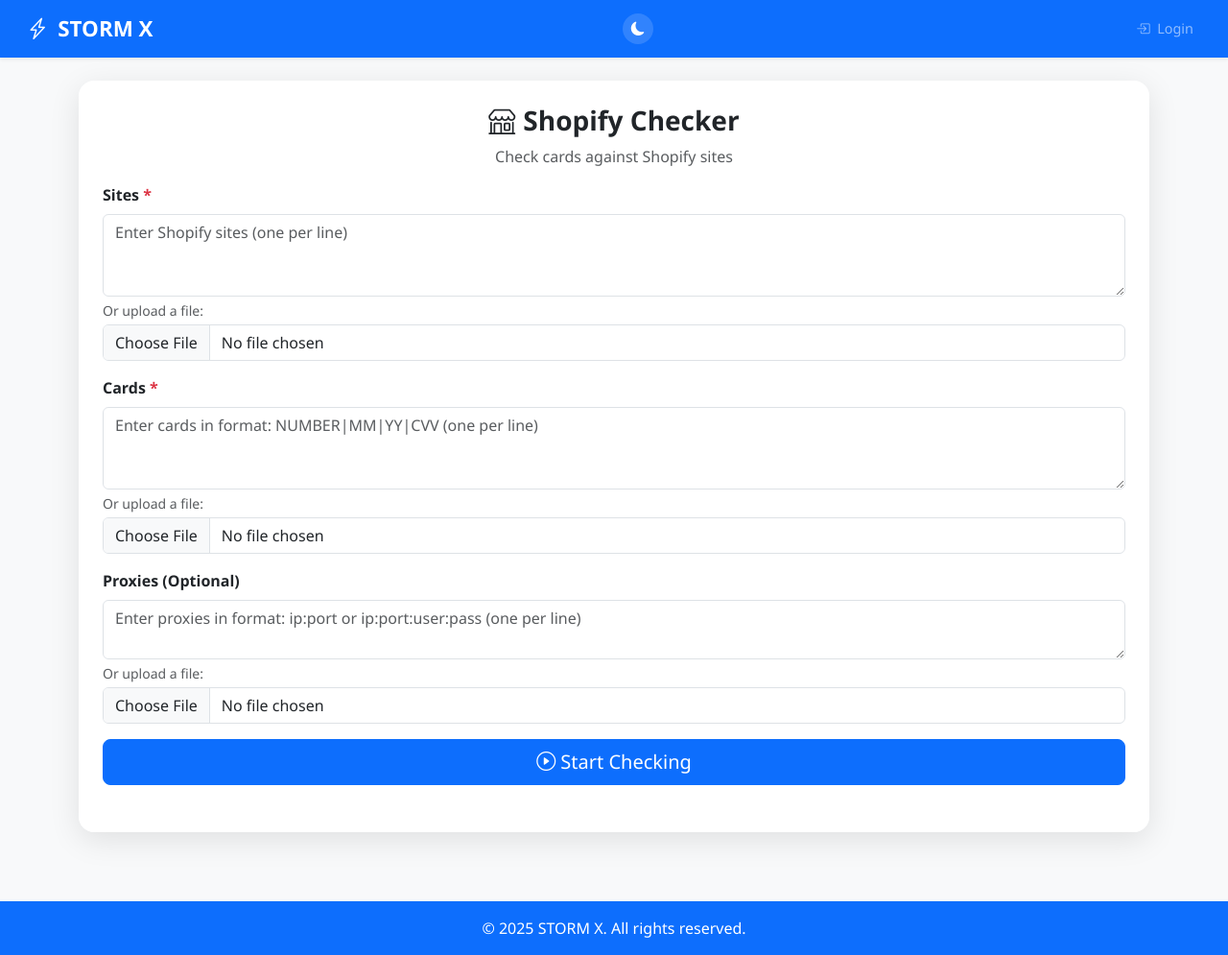
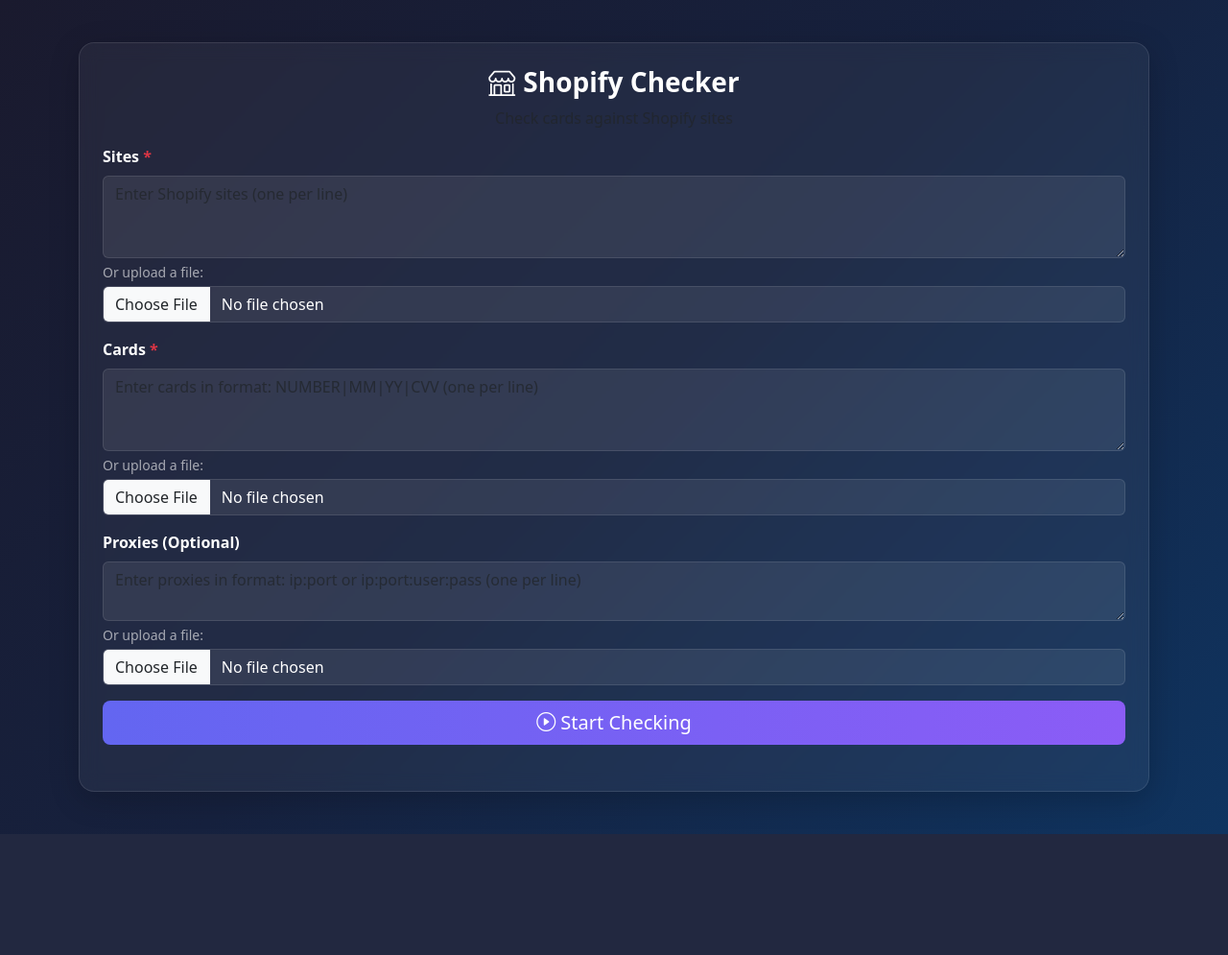
Before and after one commit to was-x/Stormx, a Python web app: template templates/shopify.html in a window 1280 px wide. Shown: the whole page at 96% size. After the commit the page ends 869 px from the top, so only its background shows below. Run offline with Jinja, Linux system fonts and the light colour scheme; the template is opened without the code that fills it, so the values that code supplies are empty.

Commit message:
Update shopify.html

```diff
--- a/templates/shopify.html
+++ b/templates/shopify.html
@@ -1,7 +1,93 @@
-{% extends "base.html" %}
-{% block title %}STORM X - Shopify Checker{% endblock %}
+<!DOCTYPE html>
+<html lang="en">
+<head>
+    <meta charset="UTF-8">
+    <meta name="viewport" content="width=device-width, initial-scale=1.0">
+    <title>STORM X - Shopify Checker</title>
+    <link href="https://cdn.jsdelivr.net/npm/bootstrap@5.3.0/dist/css/bootstrap.min.css" rel="stylesheet">
+    <link href="https://cdn.jsdelivr.net/npm/bootstrap-icons@1.10.0/font/bootstrap-icons.css" rel="stylesheet">
+    <style>
+        body {
+            background: linear-gradient(135deg, #1a1a2e 0%, #16213e 50%, #0f3460 100%);
+            min-height: 100vh;
+            color: #fff;
+            padding: 20px 0;
+        }
 
-{% block content %}
+        .glass-card {
+            background: rgba(255, 255, 255, 0.05);
+            backdrop-filter: blur(10px);
+            border: 1px solid rgba(255, 255, 255, 0.1);
+            border-radius: 16px;
+            box-shadow: 0 8px 32px rgba(0, 0, 0, 0.2);
+        }
+
+        .result-card {
+            background: rgba(255, 255, 255, 0.05);
+            border: 1px solid rgba(255, 255, 255, 0.1);
+            border-radius: 12px;
+            transition: transform 0.2s;
+        }
+
+        .result-card:hover {
+            transform: translateY(-2px);
+            box-shadow: 0 4px 8px rgba(0,0,0,0.15) !important;
+        }
+
+        .result-line {
+            display: flex;
+            align-items: flex-start;
+            margin-bottom: 8px;
+        }
+
+        .font-monospace {
+            font-family: 'SFMono-Regular', 'Menlo', 'Monaco', 'Consolas', monospace;
+        }
+
+        .bg-dark {
+            background: rgba(0, 0, 0, 0.2) !important;
+        }
+
+        .form-control {
+            background: rgba(255, 255, 255, 0.08);
+            border: 1px solid rgba(255, 255, 255, 0.1);
+            color: #fff;
+        }
+
+        .form-control:focus {
+            background: rgba(255, 255, 255, 0.12);
+            border-color: rgba(255, 255, 255, 0.3);
+            color: #fff;
+            box-shadow: 0 0 0 0.25rem rgba(13, 110, 253, 0.25);
+        }
+
+        .form-text {
+            color: rgba(255, 255, 255, 0.6) !important;
+        }
+
+        .btn-primary {
+            background: linear-gradient(90deg, #6366f1 0%, #8b5cf6 100%);
+            border: none;
+        }
+
+        .btn-primary:hover {
+            background: linear-gradient(90deg, #4f46e5 0%, #7c3aed 100%);
+            transform: translateY(-1px);
+        }
+
+        .response-text {
+            font-size: 0.8rem;
+            color: rgba(255, 255, 255, 0.8);
+            background: rgba(0, 0, 0, 0.2);
+            padding: 6px 10px;
+            border-radius: 6px;
+            margin-top: 4px;
+            word-break: break-all;
+        }
+    </style>
+</head>
+<body>
+    <div class="container py-4">
         <div class="glass-card p-3 p-md-4">
             <div class="text-center mb-3">
                 <h3 class="fw-bold"><i class="bi bi-shop me-2"></i>Shopify Checker</h3>
@@ -44,12 +130,11 @@
                 </div>
             </form>
 
-    <!-- Results (Moved Below Form) -->
+            <!-- Results -->
             <div id="resultsArea" class="mt-4"></div>
         </div>
-{% endblock %}
+    </div>
 
-{% block extra_js %}
     <script>
         document.addEventListener('DOMContentLoaded', function() {
             const shopifyForm = document.getElementById('shopifyForm');
@@ -158,7 +243,7 @@ document.addEventListener('DOMContentLoaded', function() {
                     <div class="result-line mt-2">
                         <i class="bi bi-chat-dots me-2 text-primary"></i>
                         <strong>Response:</strong>
-                <div class="font-monospace small ms-4 mt-1">${data.Response || data.response || 'N/A'}</div>
+                        <div class="response-text">${data.Response || data.response || 'N/A'}</div>
                     </div>
                 `;
 
@@ -166,32 +251,5 @@ document.addEventListener('DOMContentLoaded', function() {
             }
         });
     </script>
-
-<style>
-.result-card {
-    background: rgba(255, 255, 255, 0.05);
-    border: 1px solid rgba(255, 255, 255, 0.1);
-    border-radius: 12px;
-    transition: transform 0.2s;
-}
-
-.result-card:hover {
-    transform: translateY(-2px);
-    box-shadow: 0 4px 8px rgba(0,0,0,0.15) !important;
-}
-
-.result-line {
-    display: flex;
-    align-items: flex-start;
-    margin-bottom: 8px;
-}
-
-.font-monospace {
-    font-family: 'SFMono-Regular', 'Menlo', 'Monaco', 'Consolas', monospace;
-}
-
-.bg-dark {
-    background: rgba(0, 0, 0, 0.2) !important;
-}
-</style>
-{% endblock %}
+</body>
+</html>
```
Lines whose indentation alone changed are shown as unchanged.
